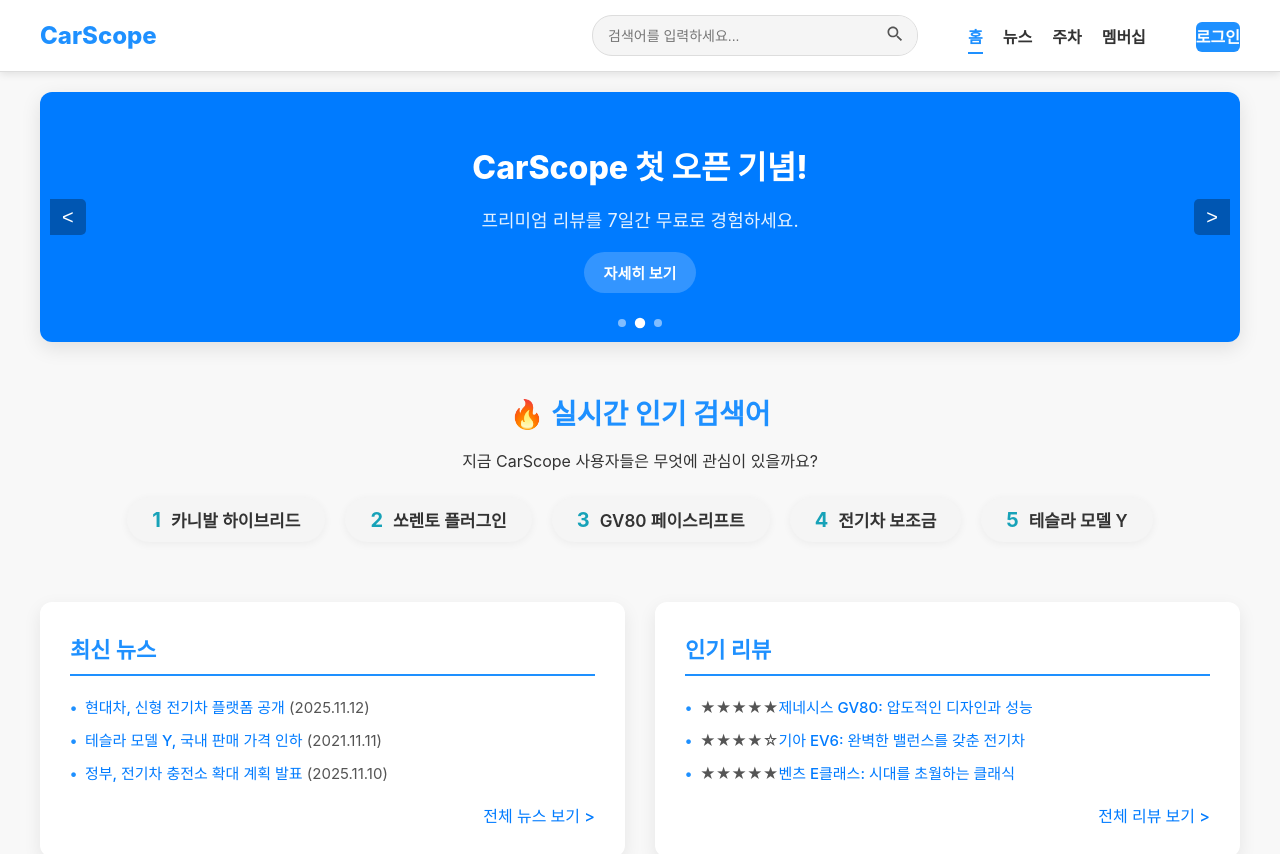
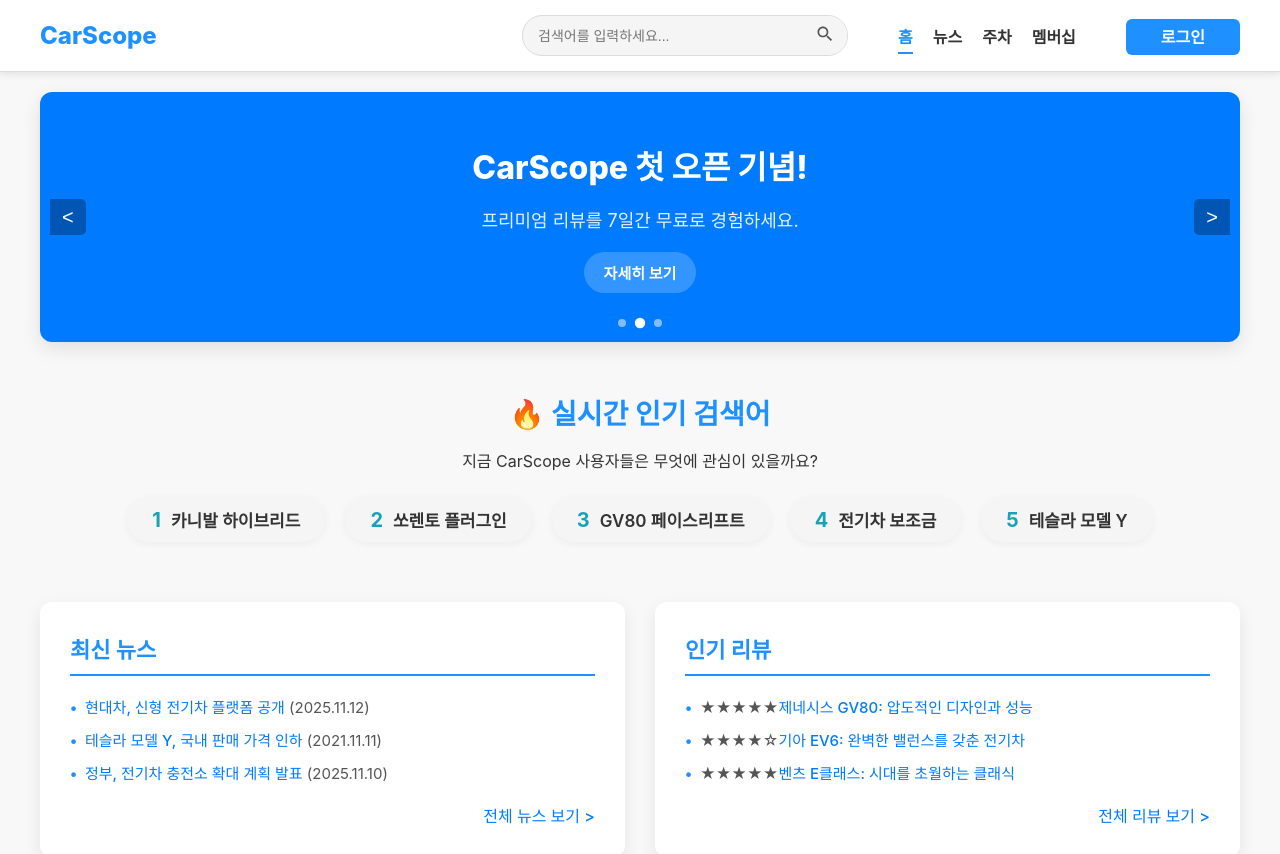
Before and after one commit to 2024136034-hakcheol/car-scope, a React (Create React App) app: page / in a window 1280 px wide. Shown: the top 854 px of the page. Built offline with nearby package versions, Linux system fonts and the light colour scheme.

Commit message:
style: 로그인 버튼의 좌우 패딩을 35px로 복원하고 !important를 유지하여 안정적인 크기 적용

```diff
--- a/src/App.css
+++ b/src/App.css
@@ -102,7 +102,7 @@
 
 .login-button {
     background-color: var(--primary-color);
-    padding: 8px 35px;
+    padding: 8px 35px !important;
     border-radius: 6px;
     color: var(--text-light) !important;
     font-weight: 700;
```
